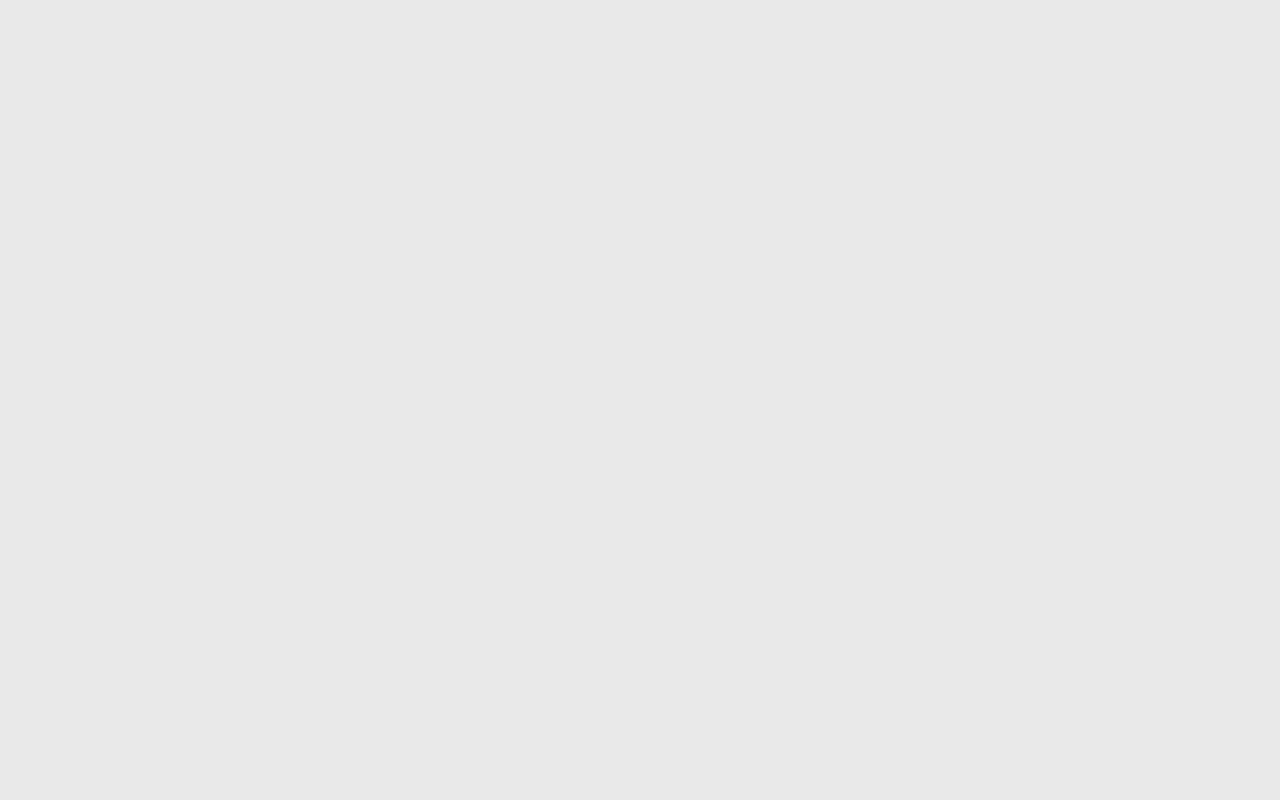
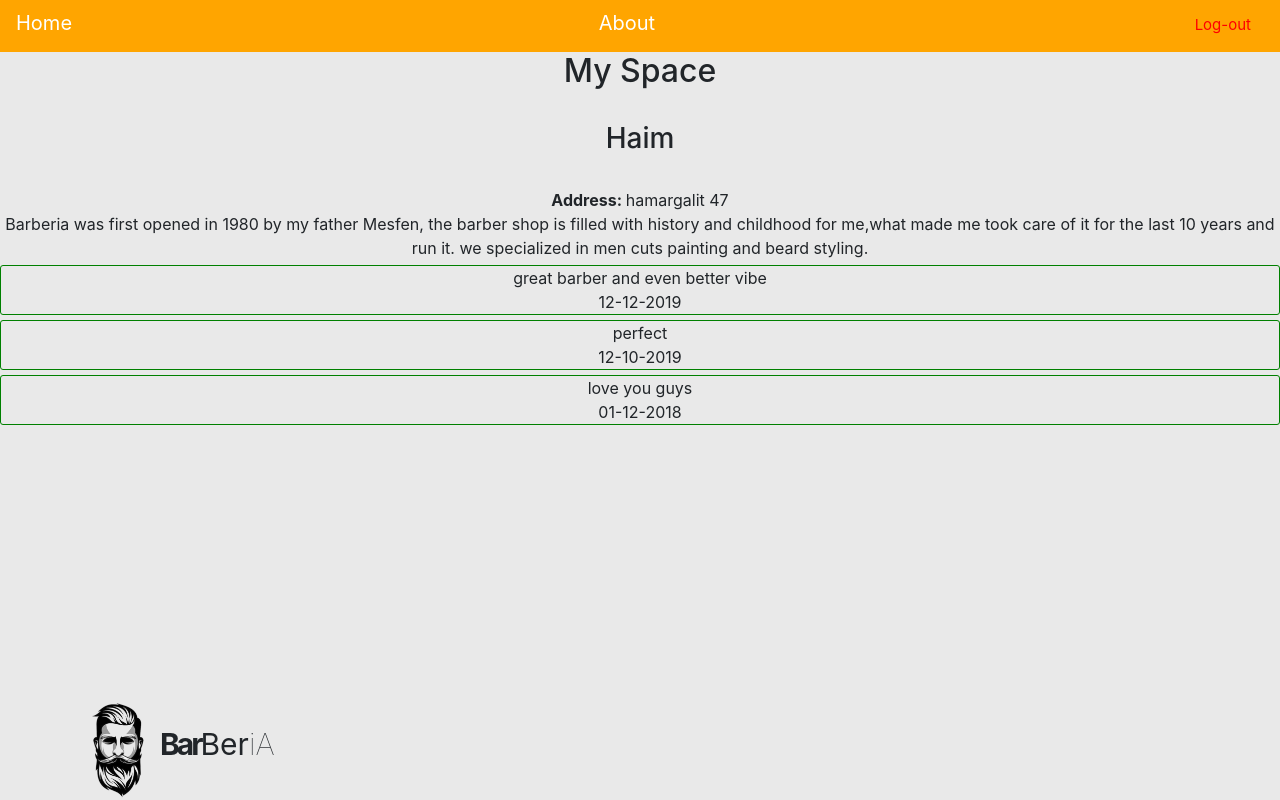
Before and after one commit to Doriel1121/Haircutter, a React (Create React App) app: page /about in a window 1280 px wide. Built offline with nearby package versions, Linux system fonts and the light colour scheme.

Commit message:
aboutpage

```diff
--- a/src/App.css
+++ b/src/App.css
@@ -107,3 +107,15 @@ background-color: rgb(194, 110, 0);
 .res{
   width: 70px;
 }
+.AboutLogo{
+  position: fixed;
+  bottom: 0;
+  left: 90px;
+}
+.criticize{
+  text-align: center;
+  border: 1px solid green;
+  margin-bottom: 3px;
+  border-radius: 3px;
+  margin-top: 5px;
+}
--- a/src/App.js
+++ b/src/App.js
@@ -5,6 +5,7 @@ import RegisterPage from './components/RegisterPage';
 import HomePage from './components/HomePage';
 import HistoryPage from './components/HistoryPage';
 import ReservationPage from './components/ReservationPage';
+import AboutPage from './components/AboutPage'
 import 'bootstrap/dist/css/bootstrap.min.css';
 import {BrowserRouter as Router , Route , Switch} from 'react-router-dom';
 
@@ -13,7 +14,12 @@ export default class App extends Component {
     super(props)
 
     this.state = {
+      Name:""
     }
+  }
+
+  updateTheName=(N)=>{
+    this.setState({Name:N})
   }
 
   render() {
@@ -25,7 +31,7 @@ export default class App extends Component {
             <LoginPage/>
           </Route>
           <Route exact path = "/register">
-            <RegisterPage/>
+            <RegisterPage nameOfCritisizer={this.updateTheName}/>
           </Route>
           <Route exact path ="/homepage">
             <HomePage/>
@@ -36,6 +42,9 @@ export default class App extends Component {
           <Route exact path="/reservation">
             <ReservationPage/>
           </Route>
+          <Route exact path ="/about">
+            <AboutPage name={this.state.Name}/>
+          </Route>
         </Switch>
       </Router>
       </div>
--- /dev/null
+++ b/src/components/AboutPage.js
@@ -0,0 +1,40 @@
+import React, { Component } from 'react';
+import Toolbar from './Toolbar';
+import Logo from './Logo.js';
+
+export default class AboutPage extends Component {
+    constructor(props) {
+        super(props)
+
+        this.state = {
+             About:{Name:"Haim",Location:"hamargalit 47",MyWords:"Barberia was first opened in 1980 by my father Mesfen, the barber shop is filled with history and childhood for me,what made me took care of it for the last 10 years and run it. we specialized in men cuts painting and beard styling."},
+             Criticizes:[{Name:this.props.name,date:"12-12-2019",text:"great barber and even better vibe"},
+             {Name:this.props.name,date:"12-10-2019",text:"perfect"},
+             {Name:this.props.name,date:"01-12-2018",text:"love you guys"},]
+        }
+    }
+
+    render() {
+        return (
+            <div>
+                <Toolbar/>
+                <h2>My Space</h2><br/>
+                <div><h3>{this.state.About.Name}</h3><br/>
+                <span style={{fontWeight:"bold"}}>Address: </span>{this.state.About.Location}<br/>
+                {this.state.About.MyWords}
+                </div>
+
+                {this.state.Criticizes.map((element)=>{
+                    return <div className="criticize">
+                        {element.text}<br/>
+                        {element.Name}  {element.date}
+                    </div>
+                })}
+
+
+
+                <div className="AboutLogo"><Logo variant="little"/></div>
+            </div>
+        )
+    }
+}
--- a/src/components/RegisterPage.js
+++ b/src/components/RegisterPage.js
@@ -3,6 +3,12 @@ import Logo from './Logo.js';
 import {Link,} from 'react-router-dom';
 
 export default class Regiser extends Component {
+
+    fullName=(n)=>{
+       let name=n.target.value
+        this.props.nameOfCritisizer(name)
+    }
+
     render() {
         return (
             <div>
@@ -10,7 +16,7 @@ export default class Regiser extends Component {
                 <div className="row">
                     <div className="col-2"></div>
                         <div className="col-8">
-                            <input className="loginInput" type="text" placeholder="Full name"/></div>
+                            <input onChange={this.fullName} className="loginInput" type="text" placeholder="Full name"/></div>
                         <div className="col-2"></div>
 
                         <div className="col-2"></div>
--- a/src/components/Toolbar.js
+++ b/src/components/Toolbar.js
@@ -7,7 +7,7 @@ export default class Toolbar extends Component {
             <div>
                 <nav className="navbar">
                 <Link to ="/homepage"><p className="title" href="#">Home</p></Link>
-                <p className="title" href="#">About</p>
+                <Link to ="/about"><p className="title" href="#">About</p></Link>
                 <p className="title"><Link to ="/"><button className="navbar-toggler" type="button"><span className="toolBarlogout">Log-out</span>
                 </button></Link></p>
               </nav>
```
